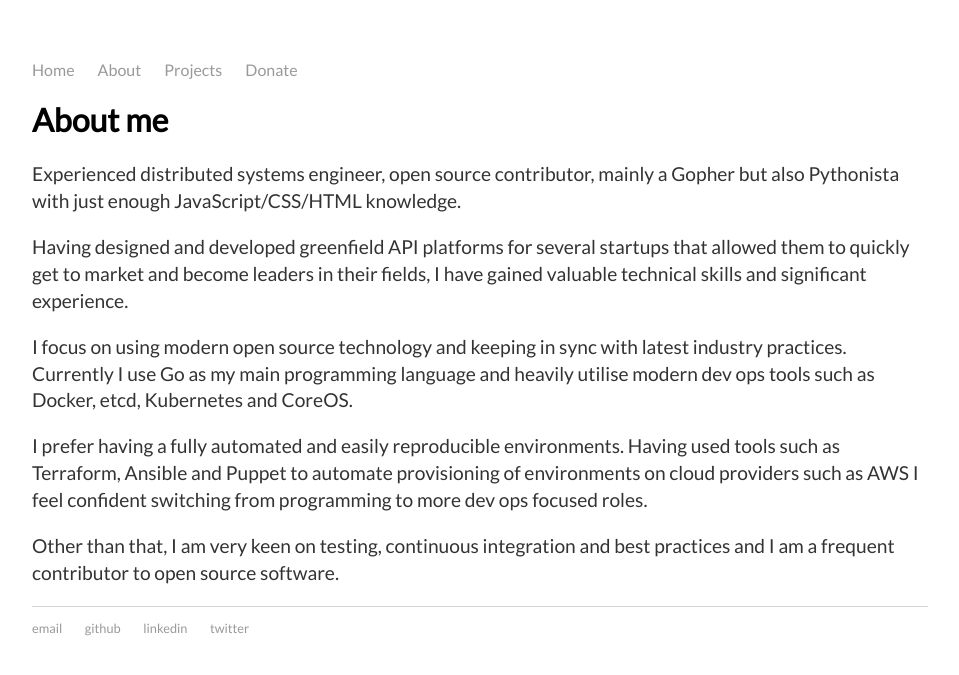
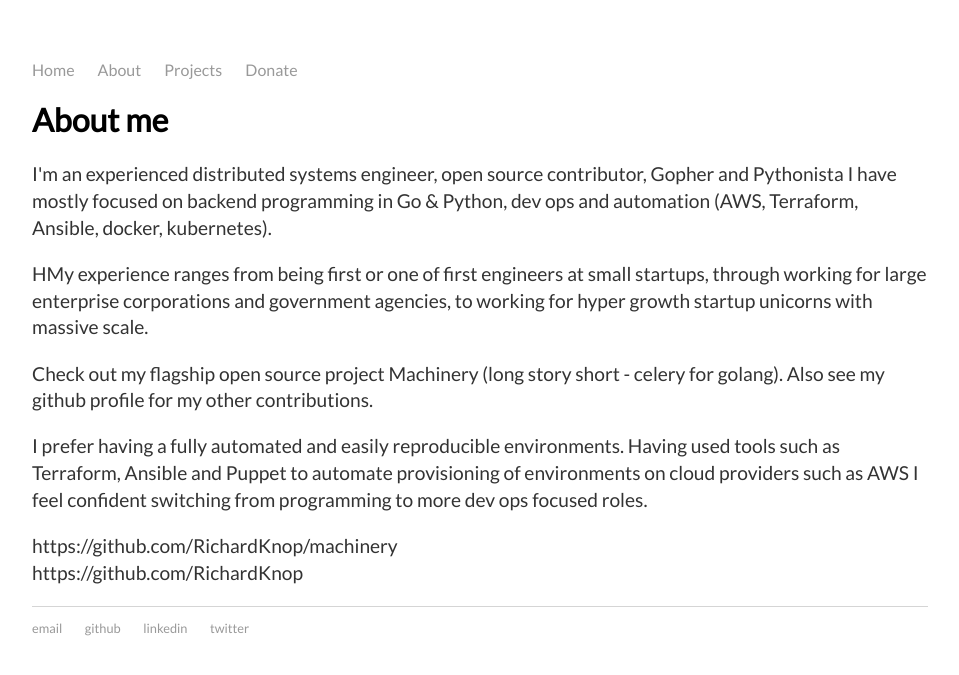
Before and after one commit to RichardKnop/richardknop.github.io, a Jekyll site: the page built from about/index.html, in a window 1280 px wide. Shown: the top 675 px of the page, without its empty margins (160-1119 px from the left). Built offline with Jekyll 4.4.1, drawn with Linux system fonts in a browser that asks for light colours.

Commit message:
Update index.html

```diff
--- a/about/index.html
+++ b/about/index.html
@@ -5,14 +5,15 @@ title: Richard Knop | About
 <div class="blurb">
   <h1>About me</h1>
 
-  <p>Experienced distributed systems engineer, open source contributor, mainly a Gopher but also Pythonista with just enough JavaScript/CSS/HTML knowledge.</p>
+  <p>I'm an experienced distributed systems engineer, open source contributor, Gopher and Pythonista I have mostly focused on backend programming in Go & Python, dev ops and automation (AWS, Terraform, Ansible, docker, kubernetes).</p>
 
-  <p>Having designed and developed greenfield API platforms for several startups that allowed them to quickly get to market and become leaders in their fields, I have gained valuable technical skills and significant experience.</p>
+  <p>HMy experience ranges from being first or one of first engineers at small startups, through working for large enterprise corporations and government agencies, to working for hyper growth startup unicorns with massive scale.</p>
 
-  <p>I focus on using modern open source technology and keeping in sync with latest industry practices. Currently I use Go as my main programming language and heavily utilise modern dev ops tools such as Docker, etcd, Kubernetes and CoreOS.</p>
+  <p>Check out my flagship open source project Machinery (long story short - celery for golang). Also see my github profile for my other contributions.</p>
 
   <p>I prefer having a fully automated and easily reproducible environments. Having used tools such as Terraform, Ansible and Puppet to automate provisioning of environments on cloud providers such as AWS I feel confident switching from programming to more dev ops focused roles.</p>
 
-  <p>Other than that, I am very keen on testing, continuous integration and best practices and I am a frequent contributor to open source software.</p>
+  <p>https://github.com/RichardKnop/machinery<br>
+    https://github.com/RichardKnop</p>
 </div>
 <!-- /.blurb -->
```
